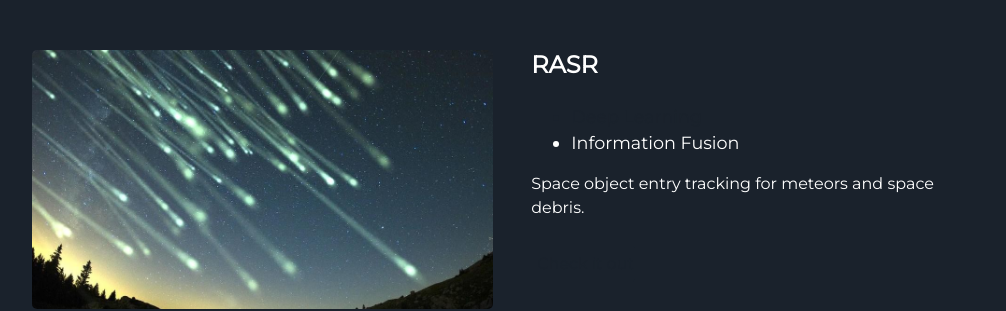
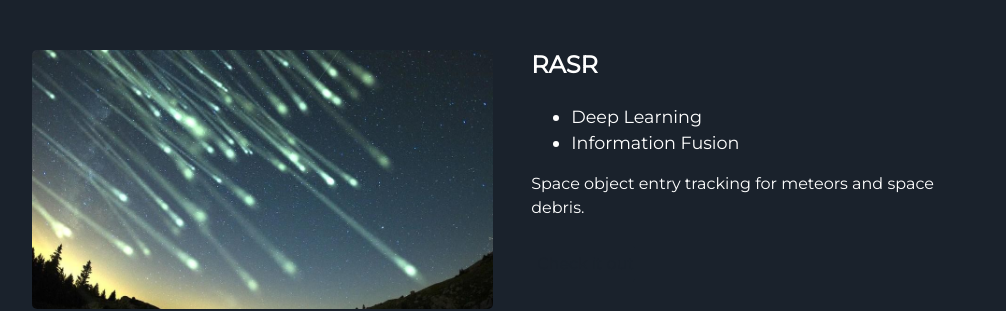
Before and after one commit to ysarda/ysarda.github.io, a Jekyll site: the page built from index.html, in a window 1280 px wide. Shown: the part 1856-2167 px from the top of the page, without its empty margins (128-1134 px from the left). Built offline with Jekyll 4.4.1, drawn with Linux system fonts in a browser that asks for light colours.

```diff
--- a/_includes/projects.html
+++ b/_includes/projects.html
@@ -8,7 +8,7 @@
   <div class="contents-right">
     <h3 style="color: white;"> RASR </h3>
     <ul>
-      <li> Deep Learning </li>
+      <li style="color: white;"> Deep Learning </li>
       <li style="color: white;"> Information Fusion </li>
     </ul>
     <p style="color: white;">Space object entry tracking for meteors and space debris.</p>
```
